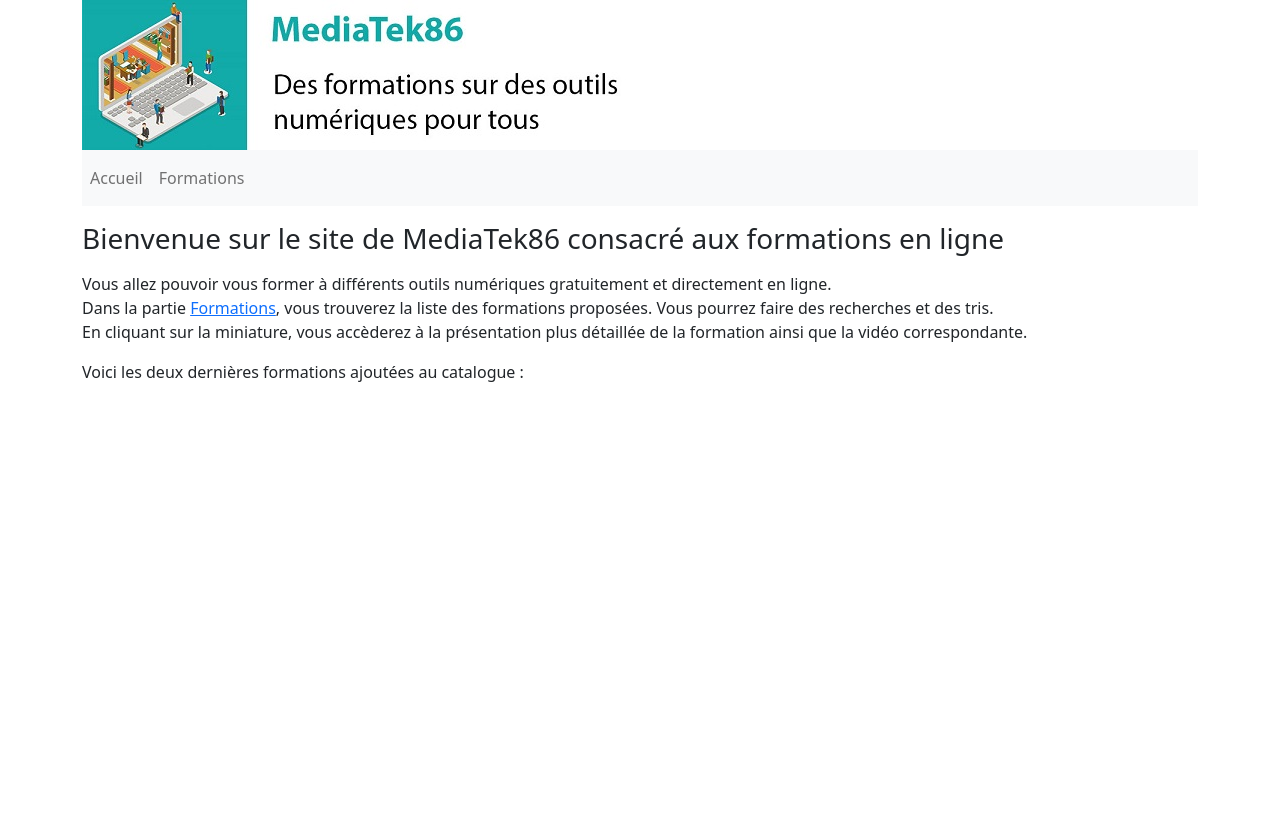
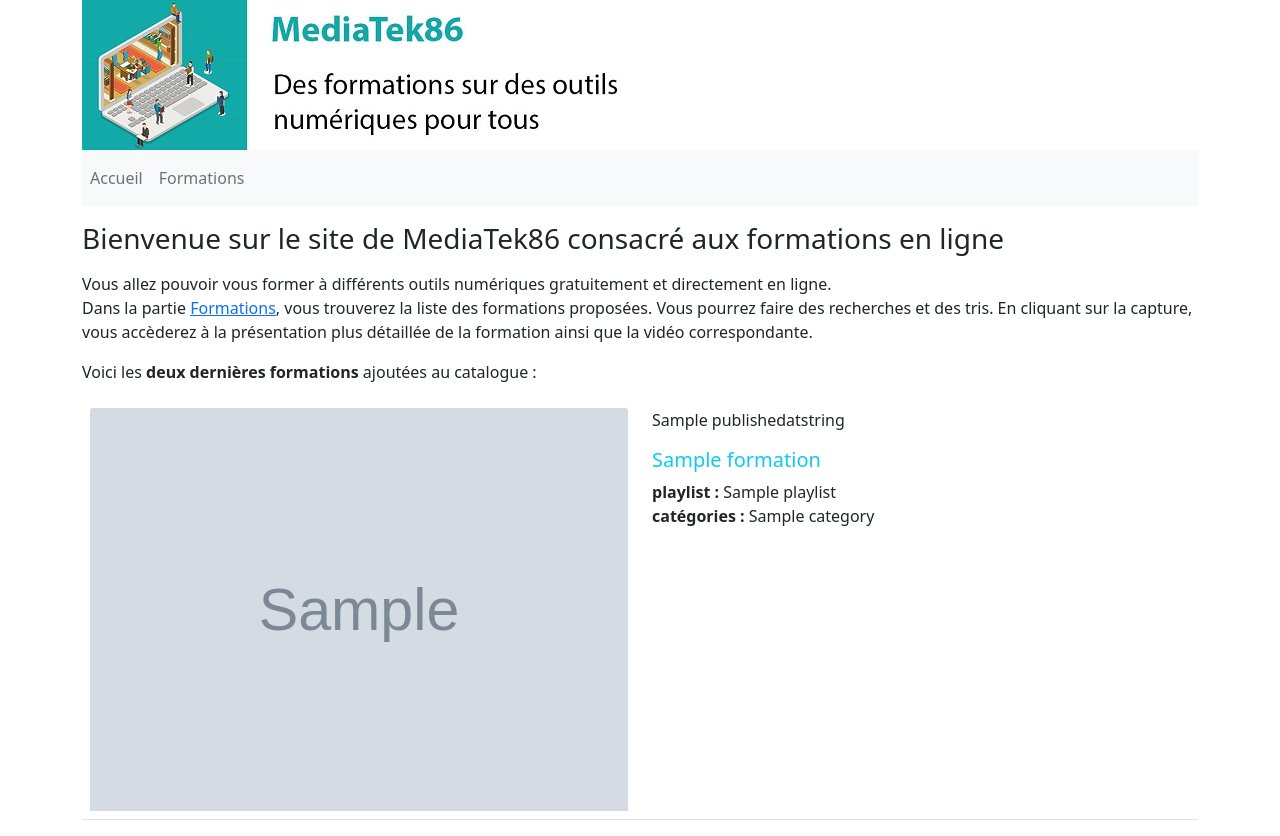
Before and after one commit to vinceh121/mediatekformation, a Symfony app: template templates/pages/accueil.html.twig in a window 1280 px wide. Before the commit the page ends 382 px from the top, so only its background shows below. Run offline with Twig, Linux system fonts and the light colour scheme; the template is opened without the code that fills it: most values are stand-ins (such as "Sample title", 1, 10 or a date in 2020); grey boxes marked "Sample" are stand-in pictures; some libraries are stand-ins or nearby versions.

Commit message:
Phase 7 : Finalisation de la page d'accueil. Task #7 - Phase 7 : Finalisation de la page d'accueil.

```diff
--- a/templates/pages/accueil.html.twig
+++ b/templates/pages/accueil.html.twig
@@ -7,10 +7,40 @@
     <p class="mt-3">
         Vous allez pouvoir vous former à différents outils numériques gratuitement et directement en ligne.<br />
         Dans la partie <a href="{{ path('formations') }}">Formations</a>, vous trouverez la liste des formations proposées.
-        Vous pourrez faire des recherches et des tris.<br />
-        En cliquant sur la miniature, vous accèderez à la présentation plus détaillée de la formation ainsi que la vidéo correspondante.
+        Vous pourrez faire des recherches et des tris.
+        En cliquant sur la capture, vous accèderez à la présentation plus détaillée de la formation ainsi que la vidéo correspondante.
     </p>
     <p>
-        Voici les deux dernières formations ajoutées au catalogue :
+        Voici les <strong>deux dernières formations</strong> ajoutées au catalogue :
+        <table class="table">
+            <tr>
+                {% for formation in formations %}
+                    <td>
+                        <div class="row">
+                            <div class="col">
+                                <!-- emplacement photo -->
+                                {% if formation.picture %}
+                                    <a href="{{ path('formations.showone', {id:formation.id}) }}">
+                                    <img src="{{ formation.picture }}"
+                                         class="card-img-top" style="width:100%;height:auto;">
+                                    </a>
+                                {% endif %}
+                            </div>
+                            <div class="col">
+                                <p>{{ formation.publishedatstring }}</p>
+                                <h5 class="text-info mt-1">
+                                    {{ formation.title }}
+                                </h5>
+                                <strong>playlist : </strong>{{ formation.playlist.name }}<br />
+                                <strong>catégories : </strong>
+                                {% for categorie in formation.categories %}
+                                    {{ categorie.name }}&nbsp;
+                                {% endfor %}
+                            </div>
+                        </div>
+                {% endfor %}
+            </tr>
+
+        </table>
     </p>
 {% endblock %}
```
Also changed, not shown: migrations/Version20220904053453.php (added, +31 -0 lines), src/Controller/AccueilController.php (+18 -1 lines), src/Entity/Formation.php (+8 -10 lines), src/Repository/FormationRepository.php (+13 -0 lines), templates/pages/formation.html.twig (+11 -6 lines).
